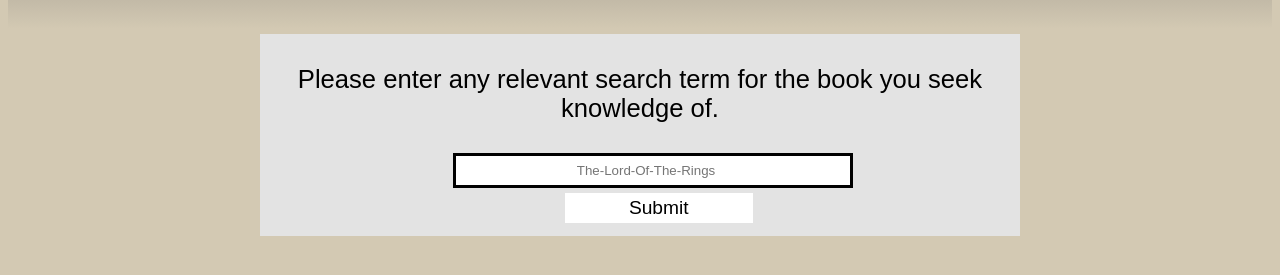
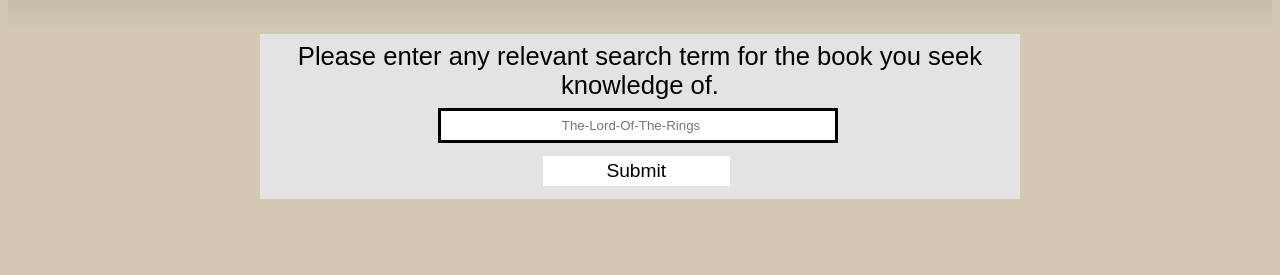
Before and after one commit to KuhnSteven/libraryAPI, a website: page index.html in a window 1280 px wide. Shown: the part 179-454 px from the top of the page. Drawn offline with Linux system fonts and the light colour scheme.

Commit message:
Finalized Spacing

```diff
--- a/partials/_partial1.scss
+++ b/partials/_partial1.scss
@@ -9,8 +9,11 @@
 	padding: 5px;
 	text-align: center;
 	background-color: $form-color;
-	font-size: $large-font;
-	}
+    font-size: $large-font;
+    p {
+        margin: 3px;
+    }
+}
 
 #results {
 	display: block;
--- a/scss/main.scss
+++ b/scss/main.scss
@@ -64,7 +64,7 @@
     width: 400px;
     text-align: center;
     margin: 5px;
-    margin-left: 25%;
+    margin-left: 23%;
     border: 3px black solid;
 }
 
@@ -73,7 +73,7 @@
     background-color: white;
     font-size: $standard-font;
     padding: 4px;
-    margin-left: 40%;
+    margin-left: 37%;
     margin-top: 8px;
     margin-bottom: 8px;
     height: 25%;
```
Also changed, not shown: css/main.css.
